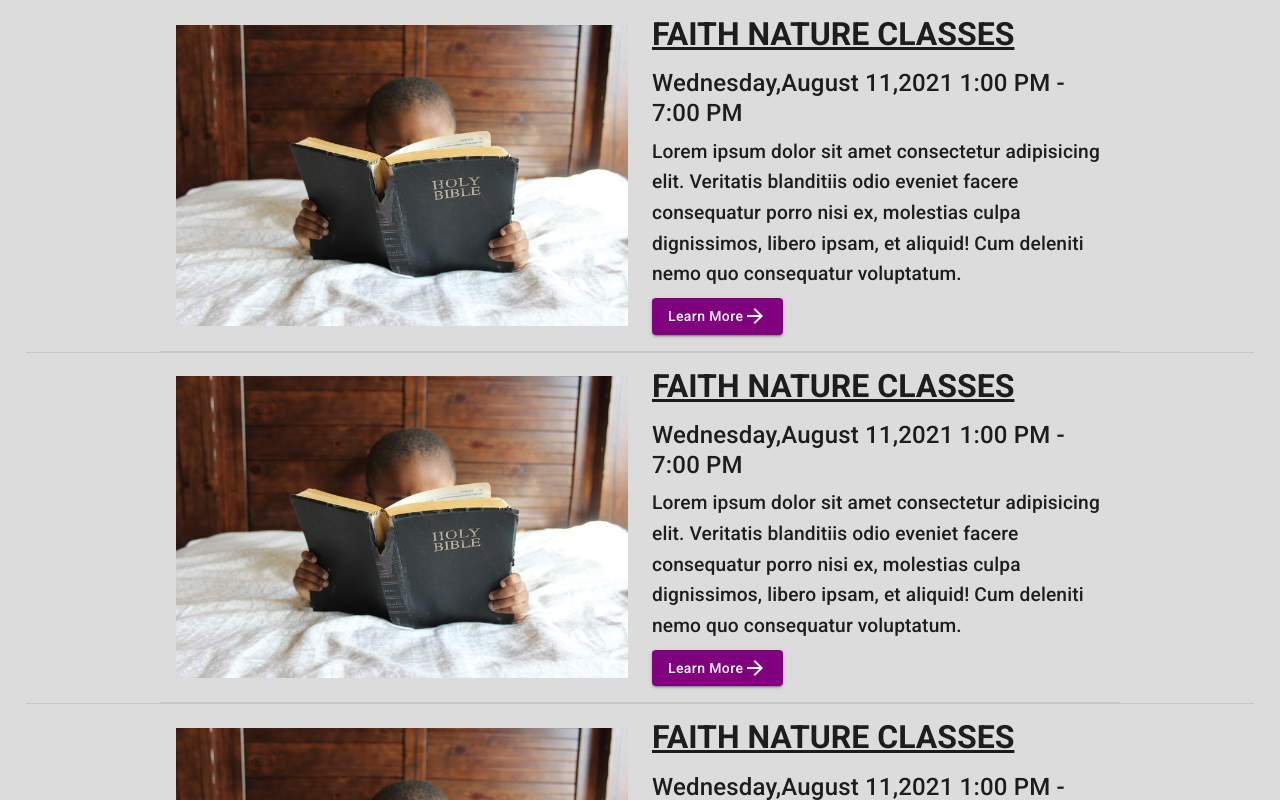
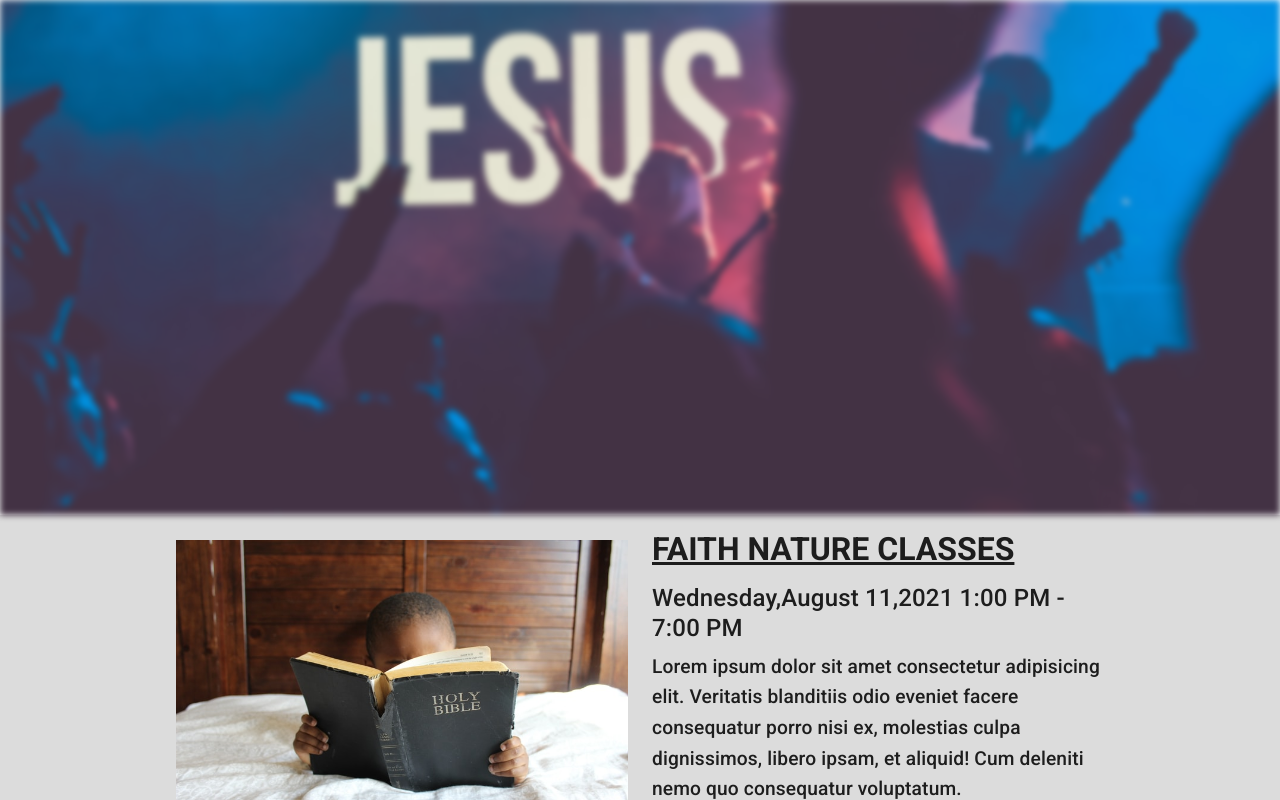
Before and after one commit to KyU-Christian-Union/kyucuwebapp, a React (Create React App) app: page /events in a window 1280 px wide. Shown: the top 800 px of the page. Built offline with nearby package versions, Linux system fonts and the light colour scheme.

Commit message:
add the eventspage image header

```diff
--- a/src/pages/EventsPage/EventsPage.jsx
+++ b/src/pages/EventsPage/EventsPage.jsx
@@ -1,10 +1,40 @@
+import { Container } from '@material-ui/core';
 import React from 'react';
+import { makeStyles } from '@material-ui/core/styles';
 import EventWrapper from '../../components/EventWrapper/EventWrapper';
 import Footer from '../../components/Footer/Footer';
+import eventsHeader from '../../assets/images/eventspageheader_image.jpg';
+
+const useStyles = makeStyles(theme => ({
+  image: {
+    objectFit: 'cover',
+    padding: theme.spacing(0),
+    margin: theme.spacing(0)
+  },
+  imageContainer: {
+    padding: theme.spacing(0),
+    backgroundSize: 'cover',
+    backgroundPosition: 'center center',
+    backgroundRepeat: 'no-repeat',
+    backgroundBlendMode: 'multiply,normal'
+  }
+}));
 
 const EventsPage = () => {
+  const classes = useStyles();
   return (
     <>
+      <Container
+        maxWidth="lg"
+        className={classes.imageContainer}
+        style={{
+          backgroundImage: `url(${eventsHeader})`,
+          height: '515px',
+          width: '100%',
+          filter: 'blur(3px)'
+        }}
+      />
+      {/** add a centered typography */}
       <EventWrapper />
       <Footer />
     </>
```
